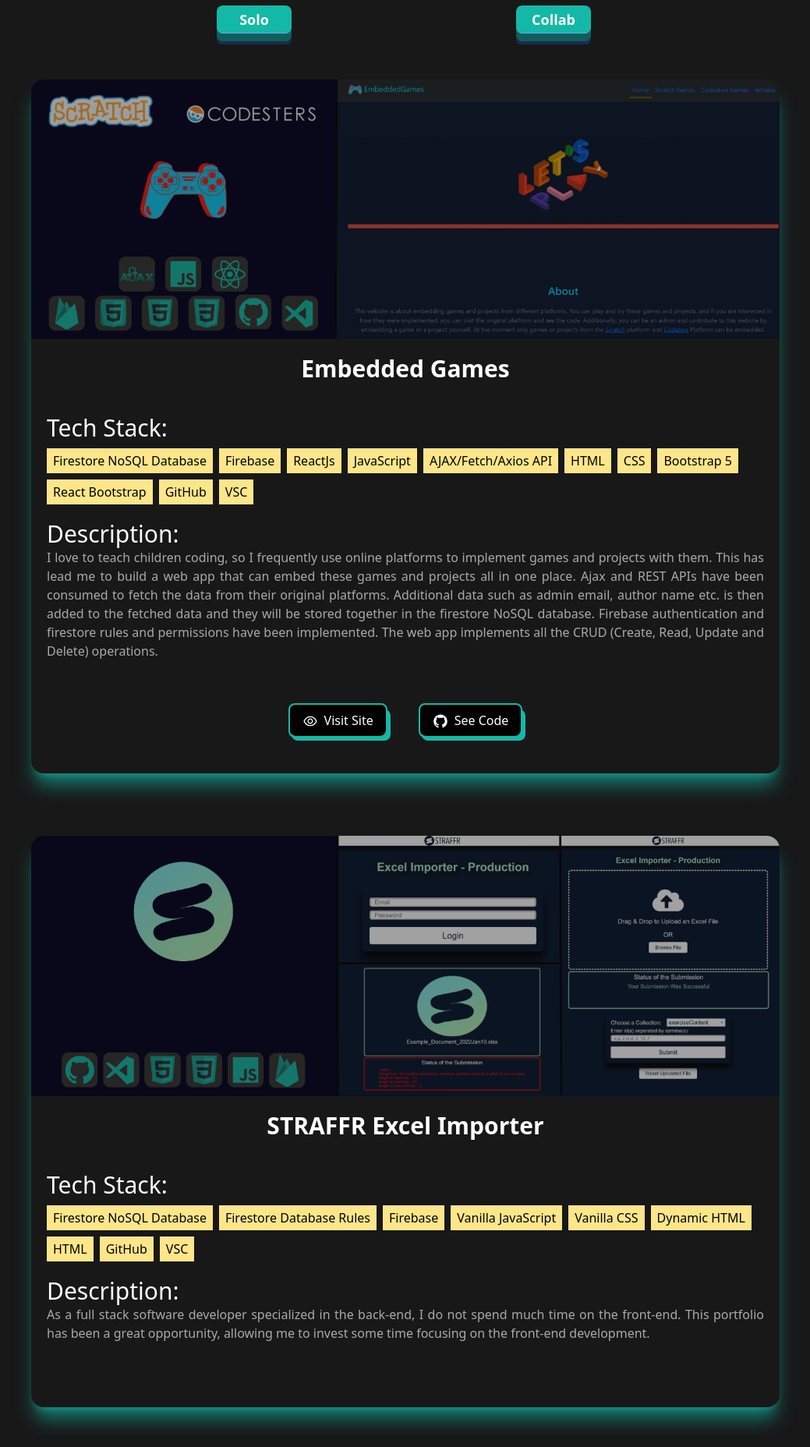
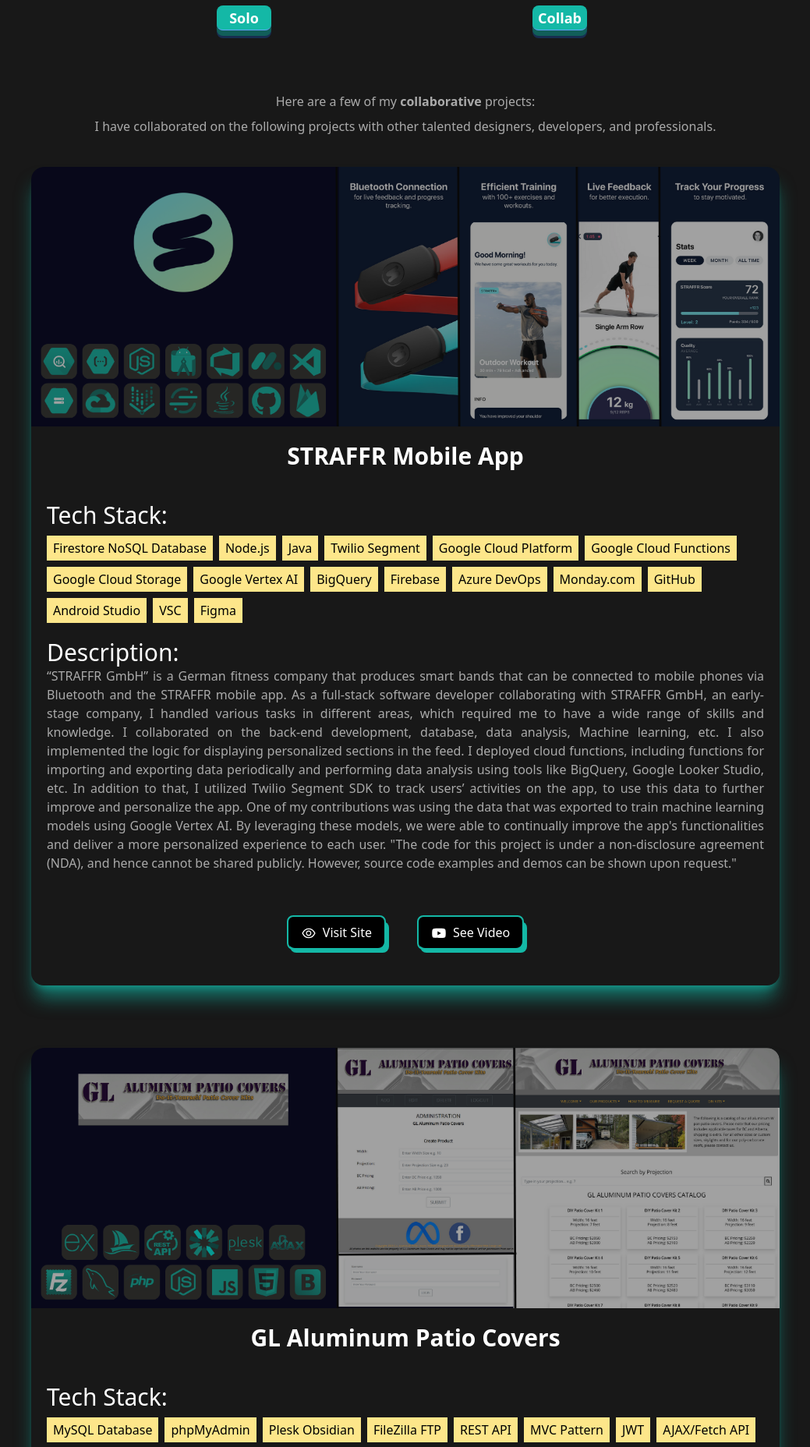
Before and after one commit to KhaledBadranDev/portfolio, a React (Create React App) app: page / in a window 1280 px wide. Shown: the part 1287-3143 px from the top of the page at 78% size, without its empty margins (120-1159 px from the left). Built offline with nearby package versions, Linux system fonts and the light colour scheme.

Commit message:
feat: divide projects into 2 sections solo & collab

```diff
--- a/src/components/Projects.jsx
+++ b/src/components/Projects.jsx
@@ -8,7 +8,7 @@
 const Projects = () => {
     const [letterClass, setLetterClass] = useState('text-animate')
     const sectionHeader = ["P", "r", "o", "j", "e", "c", "t", "s"]
-    const [selectedProjectsArr, setSelectedProjectsArr] = useState(soloProjectsArr)
+    const [selectedProjectsArr, setSelectedProjectsArr] = useState(collabProjectsArr)
 
 
     useEffect(() => {
@@ -80,10 +80,10 @@
                             </g>
 
                             <foreignObject x="0" y="85" width="100" height="50">
-                                <button className='button w-24 h-9  bg-teal-500 hover:bg-teal-400 rounded-lg cursor-pointer select-none
+                                <button className='button w-[70px] h-8  bg-teal-500 hover:bg-teal-400 rounded-lg cursor-pointer select-none
                                     active:translate-y-2  active:[box-shadow:0_0px_0_0_#115e59,0_0px_0_0_#1b70f841]
                                     active:border-b-[0px]
-                                    transition-all duration-120  [box-shadow:0_10px_0_0_#115e59,0_15px_0_0_#1b70f841]
+                                    transition-all duration-100  [box-shadow:0_7px_0_0_#115e59,0_10px_0_0_#1b70f841]
                                     border-b-[1px] border-blue-400
                                 '
                                     onClick={handelSelectSoloProjects}
@@ -92,11 +92,11 @@
                                 </button>
                             </foreignObject>
 
-                            <foreignObject x="384" y="85" width="100" height="50">
-                                <button className='button w-24 h-9 bg-teal-500 hover:bg-teal-400 rounded-lg cursor-pointer select-none
+                            <foreignObject x="405" y="85" width="100" height="50">
+                                <button className='button w-[70px] h-8 bg-teal-500 hover:bg-teal-400 rounded-lg cursor-pointer select-none
                                     active:translate-y-2  active:[box-shadow:0_0px_0_0_#115e59,0_0px_0_0_#1b70f841]
                                     active:border-b-[0px]
-                                    transition-all duration-120 [box-shadow:0_10px_0_0_#115e59,0_15px_0_0_#1b70f841]
+                                    transition-all duration-100 [box-shadow:0_7px_0_0_#115e59,0_10px_0_0_#1b70f841]
                                     border-b-[1px] border-blue-400
                                 '
                                     onClick={handelSelectCollabProjects}
@@ -115,6 +115,18 @@
 
                 {/* // TODO all projects are built from the ground up by me */}
                 {/* // TODO I have collaborated on the following projects  */}
+
+                <span className="mt-14 dark:text-[#AAA] flex place-content-center flex-wrap justify-center items-center duration-500 ease-in">
+                    Here are a few of my&nbsp;<strong>{selectedProjectsArr === soloProjectsArr ? "solo" : "collaborative"}</strong>&nbsp;projects:
+                </span>
+                <span className="mt-2 dark:text-[#AAA] flex place-content-center flex-wrap justify-center items-center duration-500 ease-in">
+                    {selectedProjectsArr === soloProjectsArr ?
+                        "All the projects listed here are designed and implemented solely from the ground up by me." :
+                        "I have collaborated on the following projects with other talented designers, developers, and professionals."
+                    }
+
+                </span>
+
 
                 {selectedProjectsArr.map(projectObj => (
                     <Card key={projectObj["id"]}
--- a/src/data/collabProjects.js
+++ b/src/data/collabProjects.js
@@ -24,9 +24,17 @@
         "Figma",
     ],
     "briefDescription": `
-        As a full stack software developer specialized in the back-end,
-        I do not spend much time on the front-end.
-        This portfolio has been a great opportunity, allowing me to invest some time focusing on the front-end development.
+        “STRAFFR GmbH” is a German fitness company that produces smart bands that can be connected to mobile phones via Bluetooth and the STRAFFR mobile app.
+        As a full-stack software developer collaborating with STRAFFR GmbH, an early-stage company, I handled various tasks in different areas, which required me to have a wide range of skills and knowledge.
+        I collaborated on the back-end development, database, data analysis, Machine learning, etc.
+        I also implemented the logic for displaying personalized sections in the feed.
+        I deployed cloud functions, including functions for importing and exporting data periodically and performing data analysis using tools like BigQuery, Google Looker Studio, etc.
+        In addition to that, I utilized Twilio Segment SDK to track users’ activities on the app, to use this data to further improve and personalize the app. One of my contributions was using the data that was exported to train machine learning models using Google Vertex AI.
+        By leveraging these models, we were able to continually improve the app's functionalities and deliver a more personalized experience to each user.
+
+
+        \n\n"The code for this project is under a non-disclosure agreement (NDA), and hence cannot be shared publicly. However, source code examples and demos can be shown upon request."
+
     `,
     "hasUrl": true,
     "webSiteUrl": "https://en.straffr.com/pages/app-download",
@@ -46,22 +54,24 @@
         "Plesk Obsidian",
         "FileZilla FTP",
         "REST API",
+        "MVC Pattern",
         "JWT",
         "AJAX/Fetch API",
         "Vanilla JavaScript",
         "PHP",
         "Node.js",
+        "Express.js",
         "Dynamic HTML",
         "HTML",
         "Bootstrap",
     ],
     "briefDescription": `
-        I love to teach children coding, so  I frequently use online platforms to implement games and projects with them.
-        This has lead me to build a web app that can embed these games and projects all in one place.
-        Ajax and REST APIs have been consumed to fetch the data from their original platforms.
-        Additional data such as admin email, author name etc. is then added to the fetched data and they will be stored together in the firestore NoSQL database.
-        Firebase authentication and firestore rules and permissions have been implemented.
-        The web app implements all the CRUD (Create, Read, Update and Delete) operations.
+        GL Aluminum Patio Covers is a Canadian company that specializes in designing and manufacturing high-quality engineered Do-It-Yourself Patio Cover Kits. I collaborated with Affordable Web Design Ltd to design and build a website for GL Aluminum Patio Covers.
+        My main responsibility was designing and implementing the back-end development solely. This includes: designing the relational SQL database using phpMyAdmin and MySQL, as well as implementing a REST API using Node.js and Express.js. I followed the Model-View-Controller pattern for better organization and maintenance. Furthermore, I worked on integrating the API with the front-end to ensure seamless functionality.
+        One of the key features of this project was the implementation of an Admin Control Panel. I designed and developed both the front-end and back-end for the control panel, enabling the admin to log in with a Json Web Token and perform essential CRUD (Create, Read, Update, Delete) operations on products. I also ensured the security of the system by implementing a log out feature for the admin.
+
+
+        "The code for this project is under a non-disclosure agreement (NDA), and hence cannot be shared publicly. However, source code examples and demos can be shown upon request."
     `,
     "hasUrl": true,
     "webSiteUrl": "https://glaluminumpatiocovers.com",
--- a/src/data/soloProjects.js
+++ b/src/data/soloProjects.js
@@ -2,8 +2,44 @@
 import portfolioThumbnail from "../assets/portfolioThumbnail.png"
 import straffrExcelImporterThumbnail from "../assets/straffrExcelImporterThumbnail.png"
 
+const straffrExcelImporter = {
+    "id": 0,
+    "imgSrc": straffrExcelImporterThumbnail,
+    "title": "STRAFFR Excel Importer",
+    "techStack": [
+        "Firestore NoSQL Database",
+        "Firestore Database Rules",
+        "Firebase",
+        "Vanilla JavaScript",
+        "Vanilla CSS",
+        "Dynamic HTML",
+        "HTML",
+        "GitHub",
+        "VSC",
+    ],
+    "briefDescription": `
+        "STRAFFR" needed a solution to efficiently import large amounts of various data from Excel spreadsheets into their database.
+        To meet this challenge, I solely designed and developed both the front-end and back-end for “STRAFFR Excel Importer”.
+        This custom web app tool enables STRAFFR stakeholders, including founders, co-founders, CEO, CTO, and developers,
+        to seamlessly import various data from Excel files into their database by parsing the files.
+        This means that the stakeholders can save many work hours, as the tool does not require any manual input to the database.
+        The tool is designed with a user-friendly interface, and provides real-time feedback on the status of the import process.
+        In case of any errors, clear instructions are displayed to assist with prompt resolution.
+        This tool can handle complex excel files with many excel spreadsheets, each spreadsheet has its own structure.
+        To ensure security I implemented strict Firestore rules and generated unique access tokens for the stakeholders.
+
+        STRAFFR Excel Importer is used only internally at STRAFFR GmbH and due to non-disclosure agreement (NDA), the link to the web app as well as the code cannot be shared publicly. However, source code examples and demos can be shown upon request.
+    `,
+    "hasUrl": false,
+    "webSiteUrl": "",
+    "hasGitHubRepoUrl": false,
+    "gitHubRepoUrl": "",
+    "hasYoutubeVideo": false,
+    "youtubeVideoUrl": "",
+}
+
 const embeddedGames = {
-    "id": 0,
+    "id": 1,
     "imgSrc": embeddedGamesThumbnail,
     "title": "Embedded Games",
     "techStack": [
@@ -31,34 +67,6 @@
     "webSiteUrl": "https://embeddedgames.firebaseapp.com",
     "hasGitHubRepoUrl": true,
     "gitHubRepoUrl": "https://github.com/ProgrammingGym/embedded-games",
-    "hasYoutubeVideo": false,
-    "youtubeVideoUrl": "",
-}
-
-const straffrExcelImporter = {
-    "id": 1,
-    "imgSrc": straffrExcelImporterThumbnail,
-    "title": "STRAFFR Excel Importer",
-    "techStack": [
-        "Firestore NoSQL Database",
-        "Firestore Database Rules",
-        "Firebase",
-        "Vanilla JavaScript",
-        "Vanilla CSS",
-        "Dynamic HTML",
-        "HTML",
-        "GitHub",
-        "VSC",
-    ],
-    "briefDescription": `
-        As a full stack software developer specialized in the back-end,
-        I do not spend much time on the front-end.
-        This portfolio has been a great opportunity, allowing me to invest some time focusing on the front-end development.
-    `,
-    "hasUrl": false,
-    "webSiteUrl": "",
-    "hasGitHubRepoUrl": false,
-    "gitHubRepoUrl": "",
     "hasYoutubeVideo": false,
     "youtubeVideoUrl": "",
 }
@@ -92,5 +100,5 @@
 }
 
 
-const soloProjectsArr = [embeddedGames, straffrExcelImporter, thisPortfolio]
+const soloProjectsArr = [straffrExcelImporter, embeddedGames, thisPortfolio]
 export default soloProjectsArr
```
Lines whose indentation alone changed are shown as unchanged.
